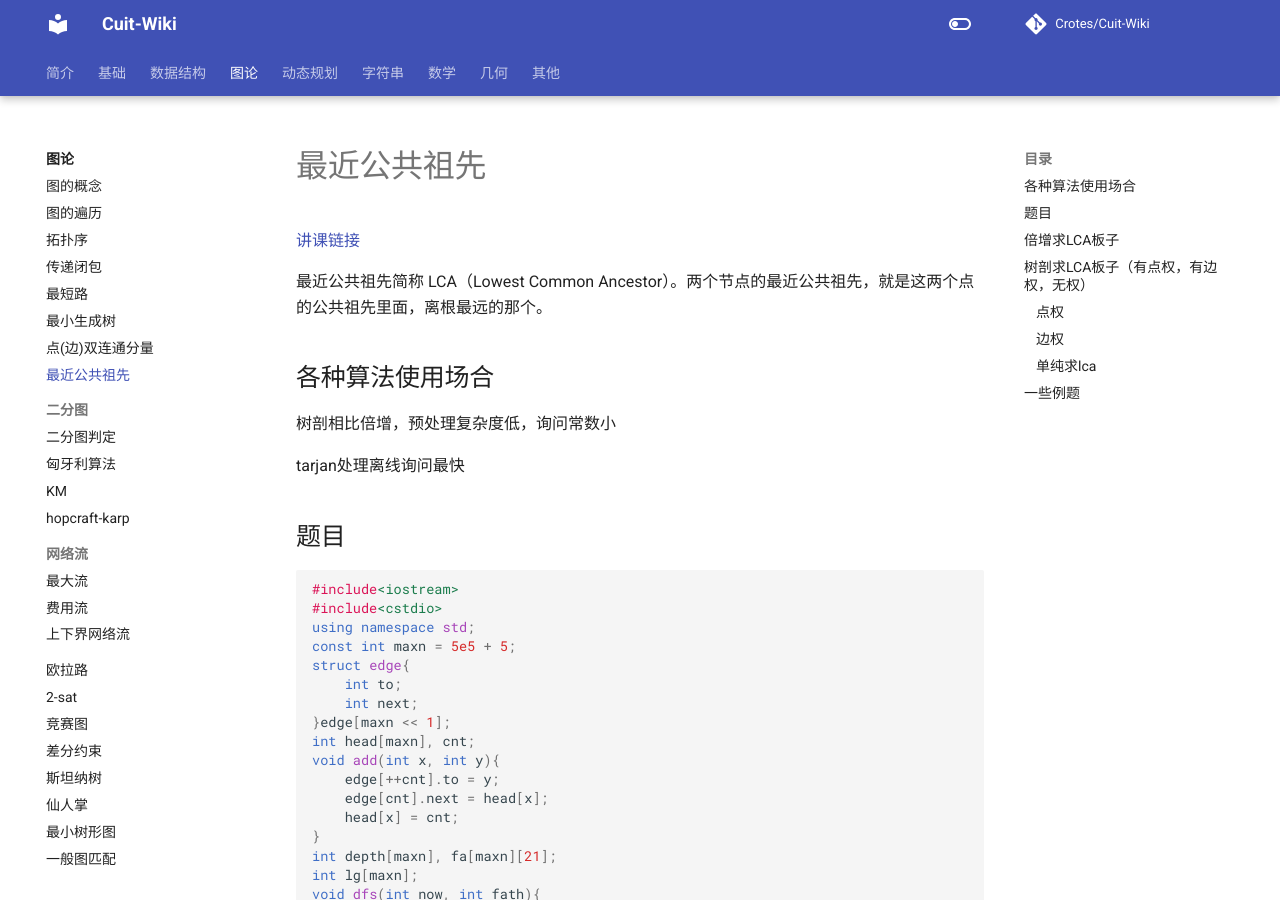
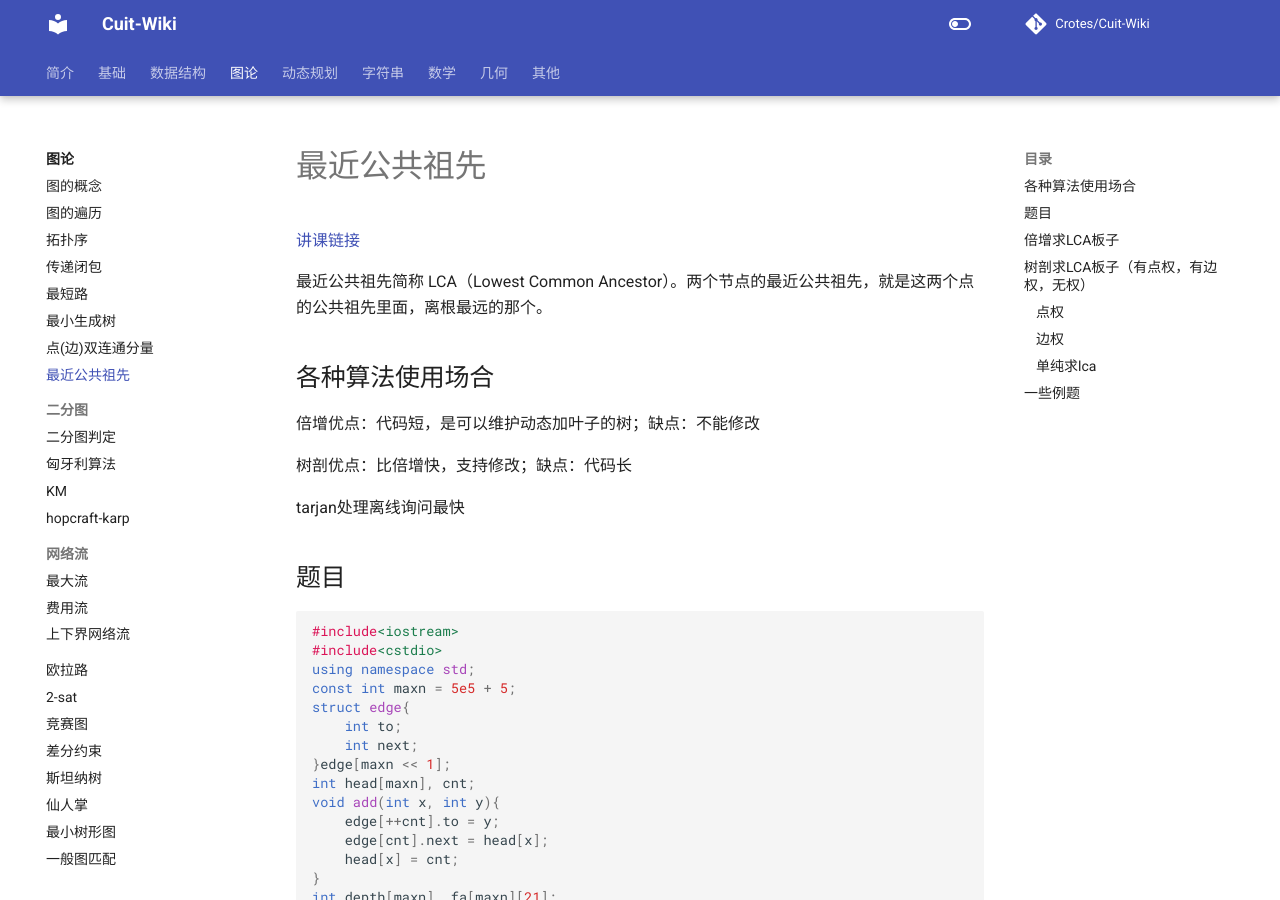
Before and after one commit to Crotes/Cuit-Wiki, an MkDocs documentation site: the page built from docs/Graph/lca.md, in a window 1280 px wide and 900 px high. Built offline with MkDocs 1.6.1 and Material for MkDocs 9.7.7, drawn with Linux system fonts in a browser that asks for light colours; comment, search, counter and statistics services are not loaded.

Commit message:
Update lca.md
完善lca各算法比较

```diff
--- a/docs/Graph/lca.md
+++ b/docs/Graph/lca.md
@@ -3,7 +3,9 @@
 最近公共祖先简称 LCA（Lowest Common Ancestor）。两个节点的最近公共祖先，就是这两个点的公共祖先里面，离根最远的那个。
 
 ## 各种算法使用场合
-树剖相比倍增，预处理复杂度低，询问常数小
+倍增优点：代码短，是可以维护动态加叶子的树；缺点：不能修改
+
+树剖优点：比倍增快，支持修改；缺点：代码长
 
 tarjan处理离线询问最快
 ## 题目
```
